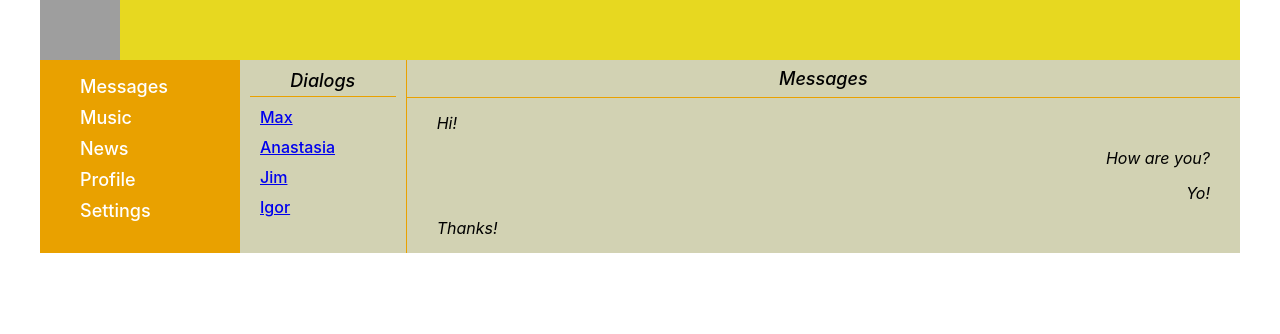
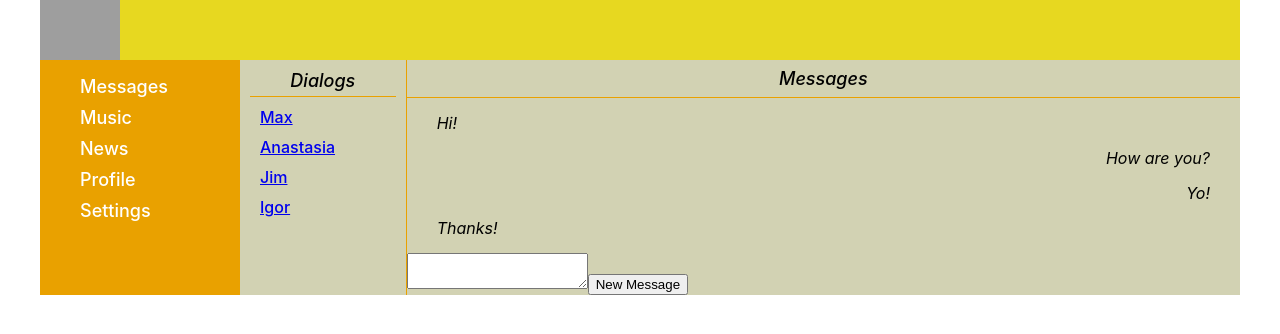
Before and after one commit to Le-Mon7/MyProjects, a React (Create React App) app in the folder React-Projects/first-project/: page /messages in a window 1280 px wide. Shown: the top 334 px of the page. Built offline with nearby package versions, Linux system fonts and the light colour scheme; grey boxes are pictures that could not be loaded.

Commit message:
30 lesson

```diff
--- a/React-Projects/first-project/src/components/Dialogs/Dialogs.jsx
+++ b/React-Projects/first-project/src/components/Dialogs/Dialogs.jsx
@@ -1,6 +1,8 @@
 import Message from './Message/Message';
 import DialogItem from './DialogItem/DialogItem';
 import style from './Dialogs.module.scss';
+
+import React from 'react';
 
 function Dialogs(props) {
 	let arrDialogs = props.state.dialogs.map((dialog) => (
@@ -11,6 +13,13 @@ function Dialogs(props) {
 		<Message id={message.id} msg={message.msg} myMsg={message.myMsg} />
 	));
 
+	let newMsgElem = React.createRef();
+
+	let newMsg = () => {
+		let text = newMsgElem.current.value;
+		alert(text);
+	};
+
 	return (
 		<div className={style.dialogs}>
 			<div className={style.dialogs_items}>
@@ -20,6 +29,8 @@ function Dialogs(props) {
 			<div className={style.messages}>
 				<div className={style.messages_title}>Messages</div>
 				<div className={style.messages_items}>{arrMessages}</div>
+				<textarea ref={newMsgElem}></textarea>
+				<button onClick={newMsg}>New Message</button>
 			</div>
 		</div>
 	);
--- a/React-Projects/first-project/src/components/profile/MyPosts/MyPosts.jsx
+++ b/React-Projects/first-project/src/components/profile/MyPosts/MyPosts.jsx
@@ -1,17 +1,26 @@
 import Post from './Post/Post';
 import style from './MyPosts.module.scss';
+
+import React from 'react';
 
 function MyPosts(props) {
 	let arrPosts = props.posts.map((post) => (
 		<Post message={post.msg} likes={post.likes} />
 	));
 
+	let newPostElem = React.createRef();
+
+	let addPost = () => {
+		let text = newPostElem.current.value;
+		alert(text);
+	};
+
 	return (
 		<div className={style.posts}>
 			<h3>My post</h3>
 			<div className={style.addPost}>
-				<textarea></textarea>
-				<button>Add Post</button>
+				<textarea ref={newPostElem}></textarea>
+				<button onClick={addPost}>Add Post</button>
 			</div>
 			<div>{arrPosts}</div>
 		</div>
--- a/React-Projects/first-project/src/index.js
+++ b/React-Projects/first-project/src/index.js
@@ -4,11 +4,12 @@ import './index.scss';
 import App from './App';
 import reportWebVitals from './reportWebVitals';
 import state from './Redux/state';
+import { BrowserRouter } from 'react-router-dom';
 
 ReactDOM.render(
-	<React.StrictMode>
+	<BrowserRouter>
 		<App state={state} />
-	</React.StrictMode>,
+	</BrowserRouter>,
 	document.getElementById('root')
 );
 
```
Also changed, not shown: React-Projects/first-project/src/App.js (+3 -9 lines).
